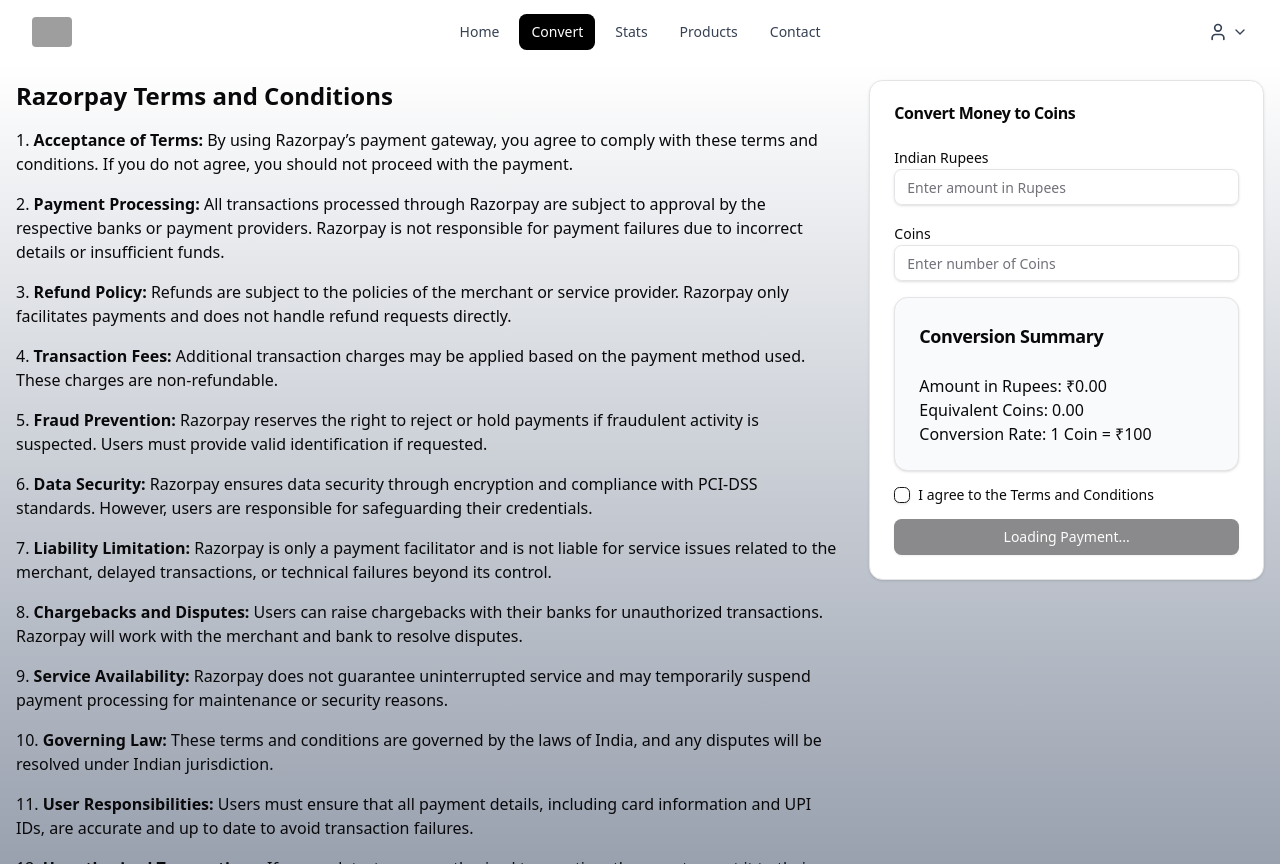
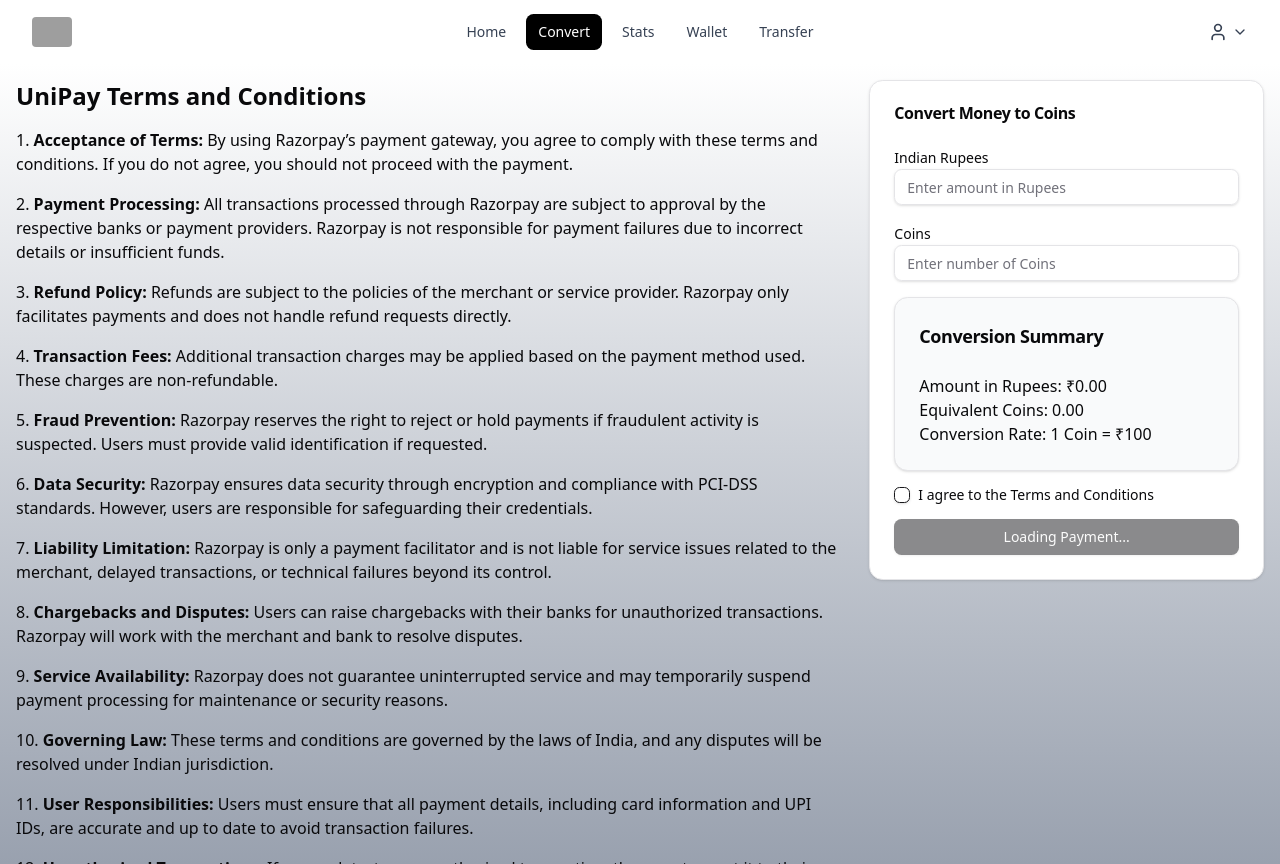
Before and after one commit to Akshayareddy12022006/Unipay, a Next.js app in the folder frontend/: page /ConversionPage in a window 1280 px wide. Built offline with nearby package versions, Linux system fonts and the light colour scheme; grey boxes are pictures that could not be loaded.

Commit message:
StatsPage

```diff
--- a/frontend/app/ConversionPage/page.tsx
+++ b/frontend/app/ConversionPage/page.tsx
@@ -124,7 +124,7 @@
       <Navbar selectedMenuItem="Convert" />
       <div className="flex flex-col md:flex-row min-h-screen bg-gradient-to-b from-white to-gray-400">
         <div className="md:w-2/3 p-4 overflow-y-auto h-[50vh] md:h-screen">
-          <h2 className="text-2xl font-bold mb-4">Razorpay Terms and Conditions</h2>
+          <h2 className="text-2xl font-bold mb-4">UniPay Terms and Conditions</h2>
           <div className="space-y-4 text-md">
             <p>1. <strong>Acceptance of Terms:</strong> By using Razorpay’s payment gateway, you agree to comply with these terms and conditions. If you do not agree, you should not proceed with the payment.</p>
             <p>2. <strong>Payment Processing:</strong> All transactions processed through Razorpay are subject to approval by the respective banks or payment providers. Razorpay is not responsible for payment failures due to incorrect details or insufficient funds.</p>
--- a/frontend/components/Card.tsx
+++ b/frontend/components/Card.tsx
@@ -16,7 +16,7 @@
         <ImageCard
             title="Statastics"
             imageSrc="https://images.unsplash.com/photo-1448375240586-882707db888b?w=800&auto=format&fit=crop&q=60&ixlib=rb-4.0.3"
-            linkTo="/details"
+            linkTo="/StatsPage"
         />
         </div>
   );
--- a/frontend/components/Navbar.tsx
+++ b/frontend/components/Navbar.tsx
@@ -16,8 +16,8 @@
     { name: "Home", path: "/LandingPage" },
     { name: "Convert", path: "/ConversionPage" },
     { name: "Stats", path: "/StatsPage" },
-    { name: "Products", path: "/products" },
-    { name: "Contact", path: "/contact" }
+    { name: "Wallet", path: "/products" },
+    { name: "Transfer", path: "/contact" }
   ]
 
 interface NavbarProps {
```
